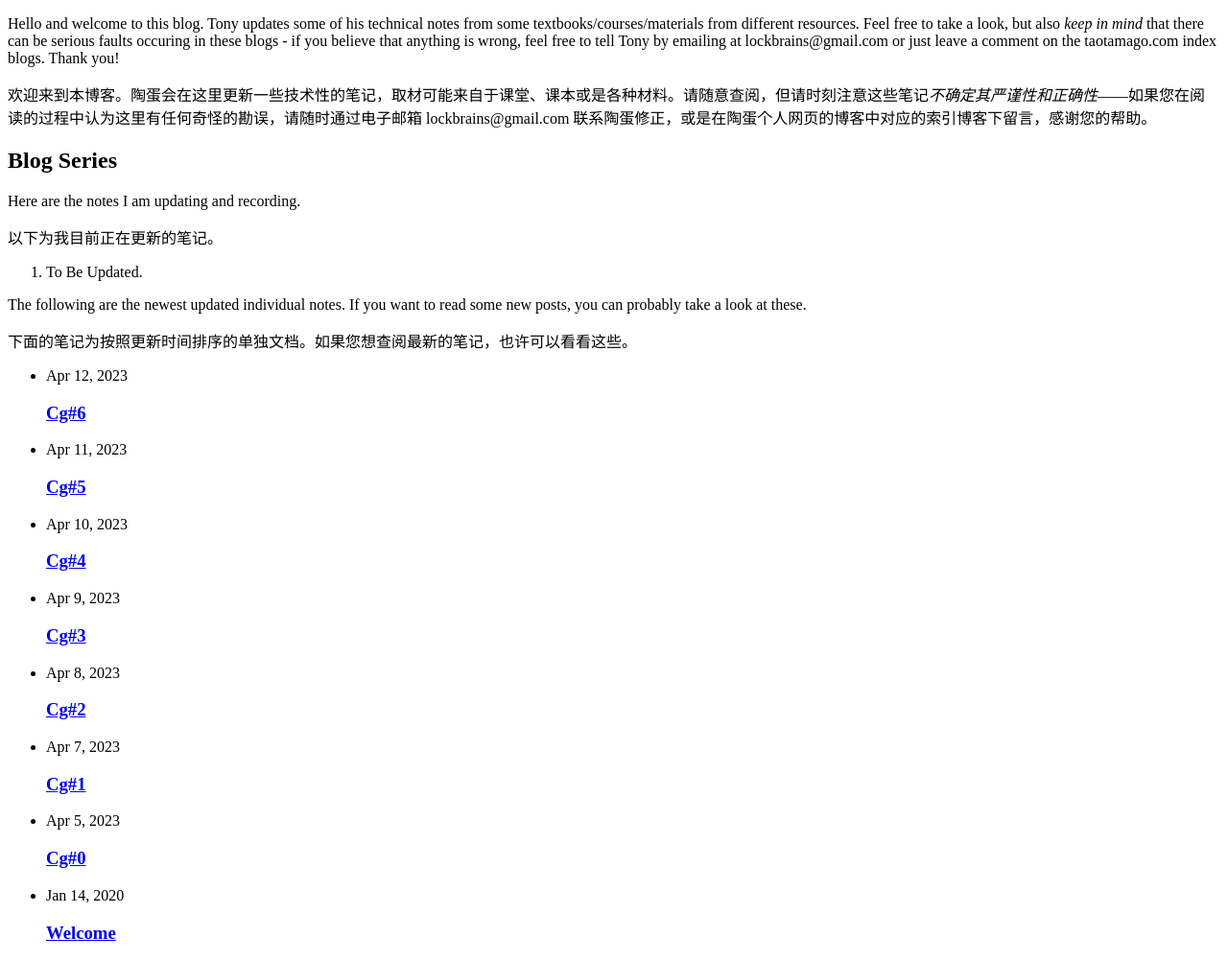
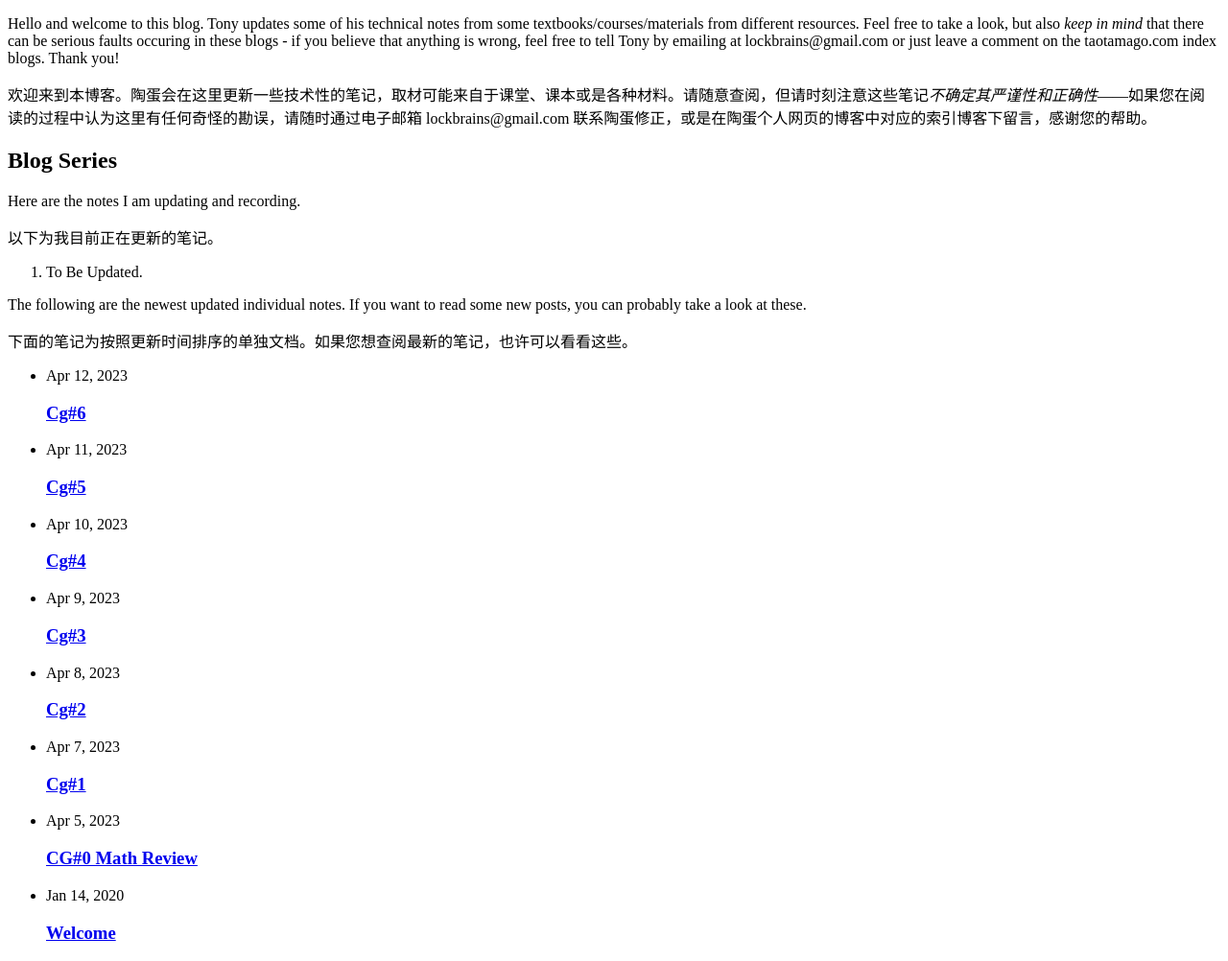
Before and after one commit to Lockbrains/Lockbrains.github.io, a Jekyll site: the page built from index.md, in a window 1280 px wide. Shown: the whole page at 96% size. Built offline with Jekyll 4.4.1, drawn with Linux system fonts in a browser that asks for light colours; our own code applies the rules of GitHub Pages for plain Markdown files.

Commit message:
Update 2023-04-05-CG#0.md

```diff
--- a/_posts/2023-04-05-CG#0.md
+++ b/_posts/2023-04-05-CG#0.md
@@ -1,3 +1,7 @@
+---
+layout: default
+title: CG#0 Math Review
+---
 # CG#0 Math Review
 
 This part covers the review of some basic maths that will be used in Computer Graphics, namely some basic Linear Algebra and some calculus. We will simply skip the trivial definitions like vectors or matrices, and focus on the theorems or frequently used methods in CG.
```
